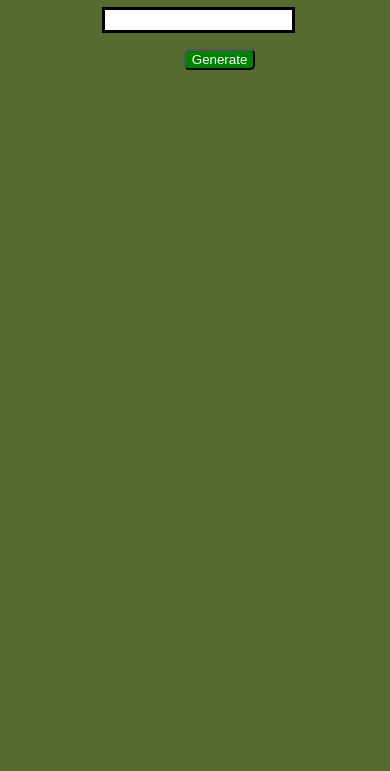
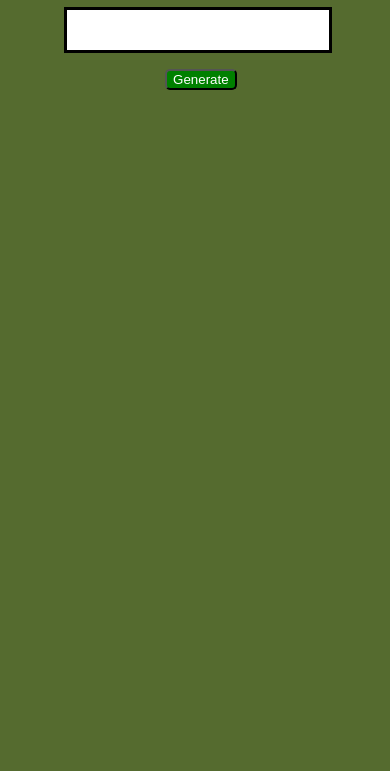
Before and after one commit to Kabil-stack/Random-Quote-Generator, a plain HTML site: page index.html in a window 390 px wide. Shown: the part 73-844 px from the top of the page. Drawn offline with Linux system fonts and the light colour scheme.

Commit message:
Update index.html

```diff
--- a/index.html
+++ b/index.html
@@ -29,6 +29,20 @@
         background-color: green;
         color: white;
       }
+
+      @media screen and (max-width: 600px) {
+        p {
+          height: 40px;
+          width: 70%;
+          margin-left: 15%;
+          text-align: center;
+        }
+
+        #button {
+          position: relative;
+          right: 5%;
+        }
+      }
     </style>
   </head>
   <body>
```
